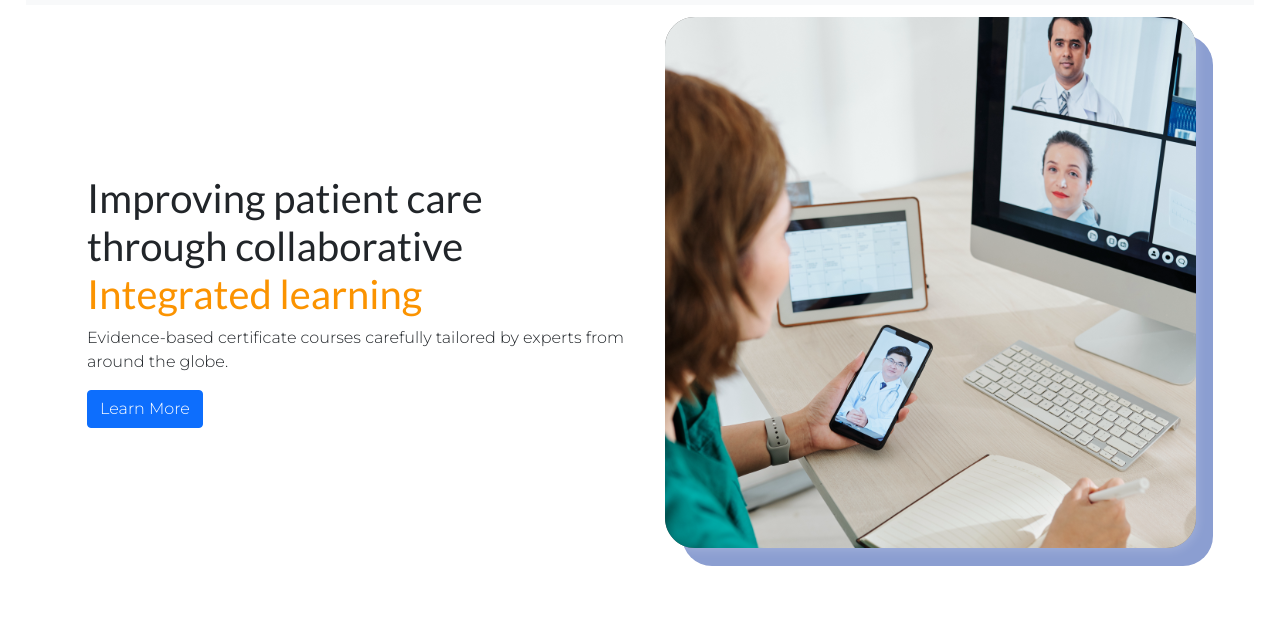
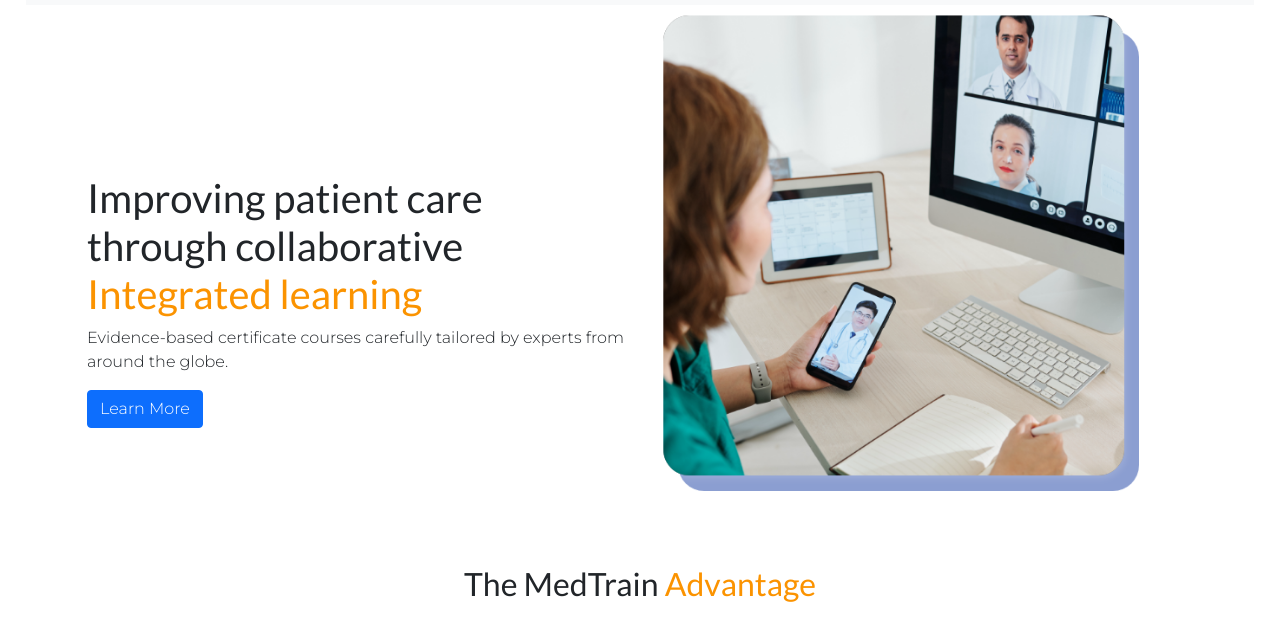
Before and after one commit to AlHamid7/med-train, a plain HTML site: page index.html in a window 1280 px wide. Shown: the part 101-731 px from the top of the page. Drawn offline with nearby package versions, Linux system fonts and the light colour scheme.

Commit message:
Update styles.css

```diff
--- a/styles.css
+++ b/styles.css
@@ -12,6 +12,11 @@ a{
 
 ul{
   list-style-type: none;
+}
+
+.banner-img{
+  width: 90%;
+  max-width: 100%;
 }
 
 .container-fluid{
```
